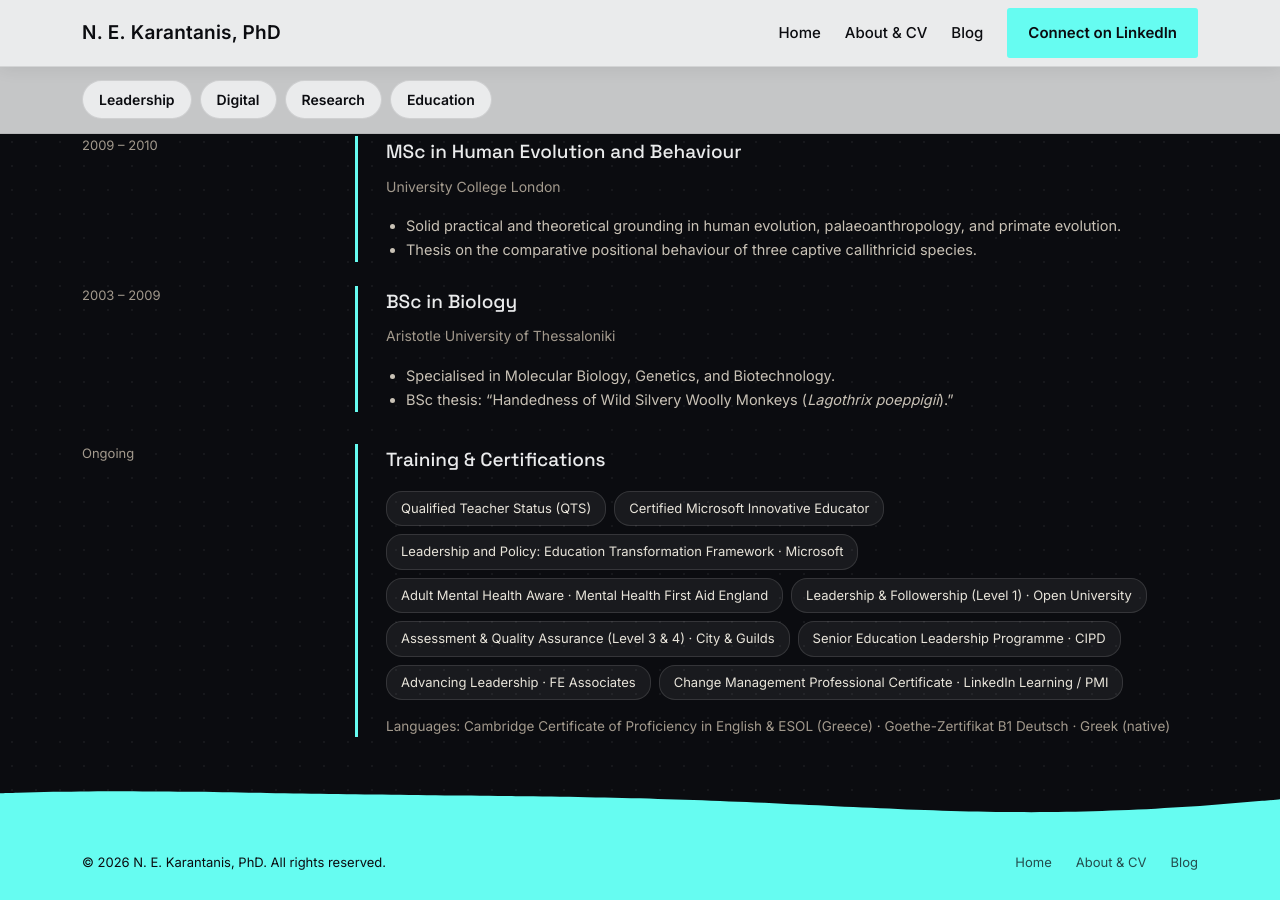
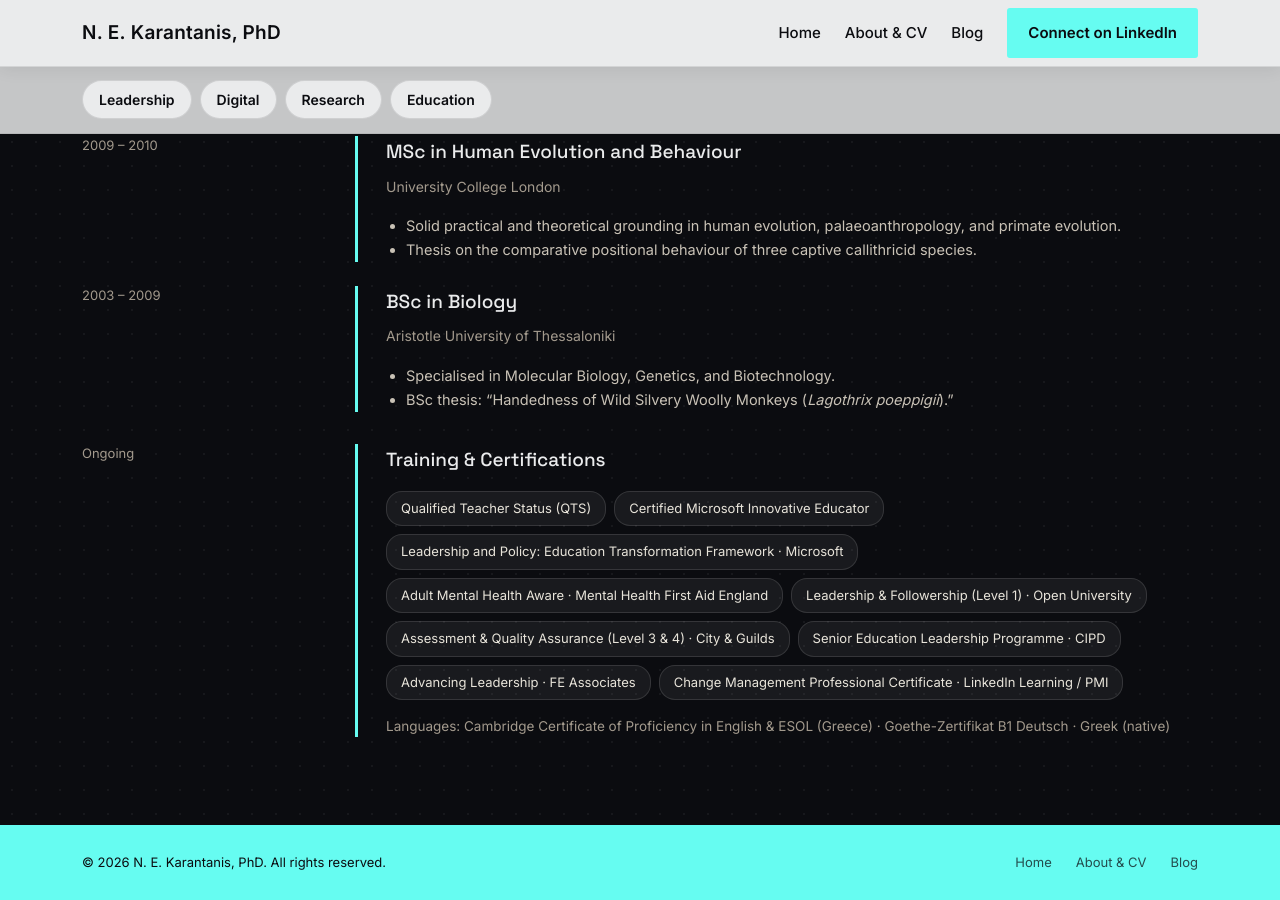
Before and after one commit to Eneekay/nekarantanis, a Jekyll site: the page built from About.html, in a window 1280 px wide and 900 px high, scrolled down 4547 px. Built offline with Jekyll 4.4.1, drawn with Linux system fonts in a browser that asks for light colours.

Commit message:
Straighten the remaining wave-dividers that sit right before the footer
About page's Education section and the blog post "Continue reading" CTA
still had a wave into the footer; drops both for a plain straight edge,
matching the Home/Blog CTA change from the previous commit.

```diff
--- a/About.html
+++ b/About.html
@@ -189,7 +189,4 @@ title: About & CV
       </div>
     </div>
   </div>
-  <svg class="wave-divider wave-divider--48" viewBox="0 0 1440 100" preserveAspectRatio="none">
-    <path d="M0,40 C240,90 480,10 720,45 C960,80 1200,15 1440,50 L1440,100 L0,100 Z" class="fill-c1"></path>
-  </svg>
 </section>
--- a/_layouts/post.html
+++ b/_layouts/post.html
@@ -42,7 +42,4 @@ layout: default
     <h2 class="fs-24 mb-4 text-c4">Continue reading</h2>
     <a href="{{ page.base }}Blog.html" class="btn-nk btn-nk-solid-c1 btn-nk--sm">Back to all posts</a>
   </div>
-  <svg class="wave-divider wave-divider--48" viewBox="0 0 1440 100" preserveAspectRatio="none">
-    <path d="M0,40 C240,90 480,10 720,45 C960,80 1200,15 1440,50 L1440,100 L0,100 Z" class="fill-c1"></path>
-  </svg>
 </section>
```
